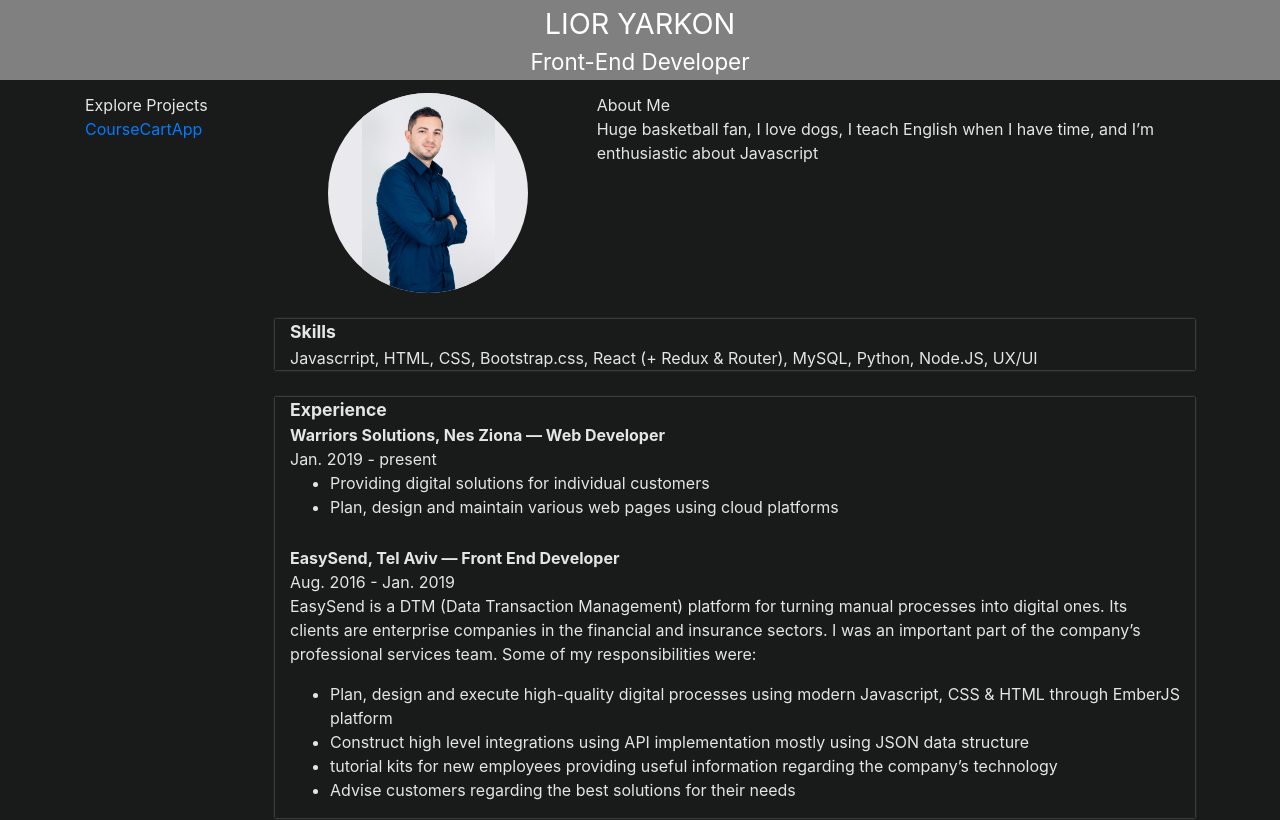
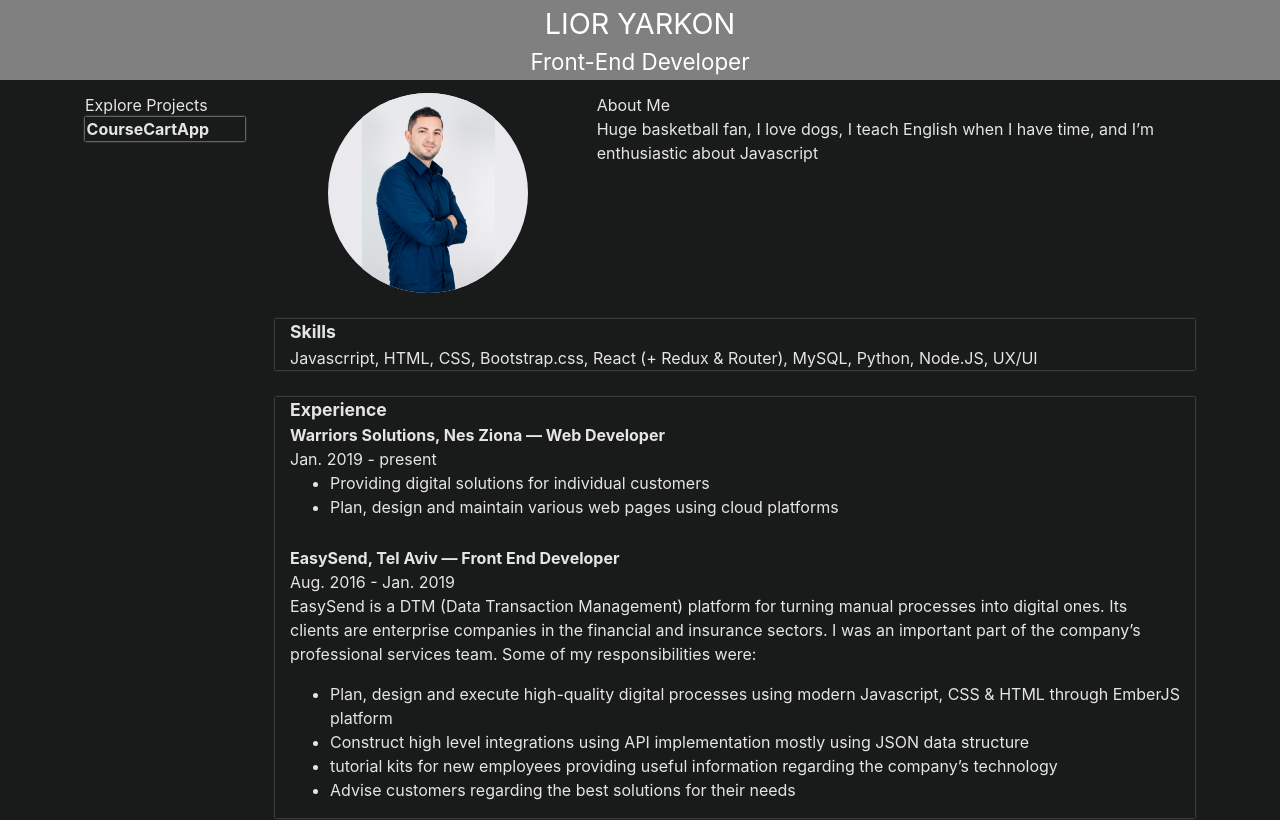
Before and after one commit to lioryarkon9/digital_cv, a React (Create React App) app in the folder react-client/: page / in a window 1280 px wide. Shown: the top 820 px of the page. Built offline with nearby package versions, Linux system fonts and the light colour scheme.

Commit message:
added sub url selector component

```diff
--- /dev/null
+++ b/react-client/src/components/SubUrlSelector/SubUrlSelector.css
@@ -0,0 +1,9 @@
+.SubUrlSelector {
+    box-shadow: 0 0 2px 0 #fff;
+    padding-left: 1%;
+    cursor: pointer;
+}
+.SubUrlSelector a {
+    text-decoration: none;
+    color: inherit;
+}
--- /dev/null
+++ b/react-client/src/components/SubUrlSelector/SubUrlSelector.js
@@ -0,0 +1,47 @@
+import React from 'react';
+import {Link} from 'react-router-dom';
+import './SubUrlSelector.css';
+
+
+class SubUrlSelector extends React.Component {
+    constructor (props) {
+        super(props);
+        this.state = {
+            isOpen: false
+        }
+    }
+    render () {
+        return (
+            <div className='SubUrlSelector'>
+                <div onClick={e => this.setState({isOpen: !this.state.isOpen})}>
+                    <b>{this.props.mainPath}</b>
+                </div>
+                {this.state.isOpen ?
+                    this.props.subPaths.map(item => (
+                        <div key={'_sub-path-' + item.value}>
+                            <Link
+                                to={item.value}
+                                onClick={e => {
+                                    if (item.isNewTab) {
+                                        e.preventDefault();
+                                        window.open(item.value, '_blank');
+                                    }
+                                }}
+                            >
+                                    {item.label}
+                            </Link>
+                        </div>
+                    ))
+                : null}
+            </div>
+        );
+    }
+}
+
+SubUrlSelector.defaultProps = {
+    mainPath: '',
+    subPaths: [{value: 'path1', label: 'path1Txt', isNewTab: false}, {value: 'path2', label: 'path2Txt', isNewTab: false}]
+}
+
+
+export default SubUrlSelector;
--- /dev/null
+++ b/react-client/src/components/SubUrlSelector/package.json
@@ -0,0 +1 @@
+{"main": "SubUrlSelector.js"}
--- a/react-client/src/views/Home/NavBar/NavBar.js
+++ b/react-client/src/views/Home/NavBar/NavBar.js
@@ -1,6 +1,6 @@
 import React from 'react';
-import {Link} from 'react-router-dom';
 import {URL_COURSE_CART_VIEW} from '../../../consts';
+import SubUrlSelector from '../../../components/SubUrlSelector';
 
 
 const DesktopSideBar = props => {
@@ -8,7 +8,13 @@ const DesktopSideBar = props => {
         <div>
             <div>Explore Projects</div>
             <div>
-                <Link to={URL_COURSE_CART_VIEW}>CourseCartApp</Link>
+                <SubUrlSelector
+                    mainPath='CourseCartApp'
+                    subPaths={[
+                        {value: URL_COURSE_CART_VIEW, label: 'view as sub app'},
+                        {value: 'https://bitbucket.org/lysoftware/course_cart/src/master/', label: 'view code', isNewTab: true}
+                    ]}
+                />
             </div>
         </div>
     );
```
